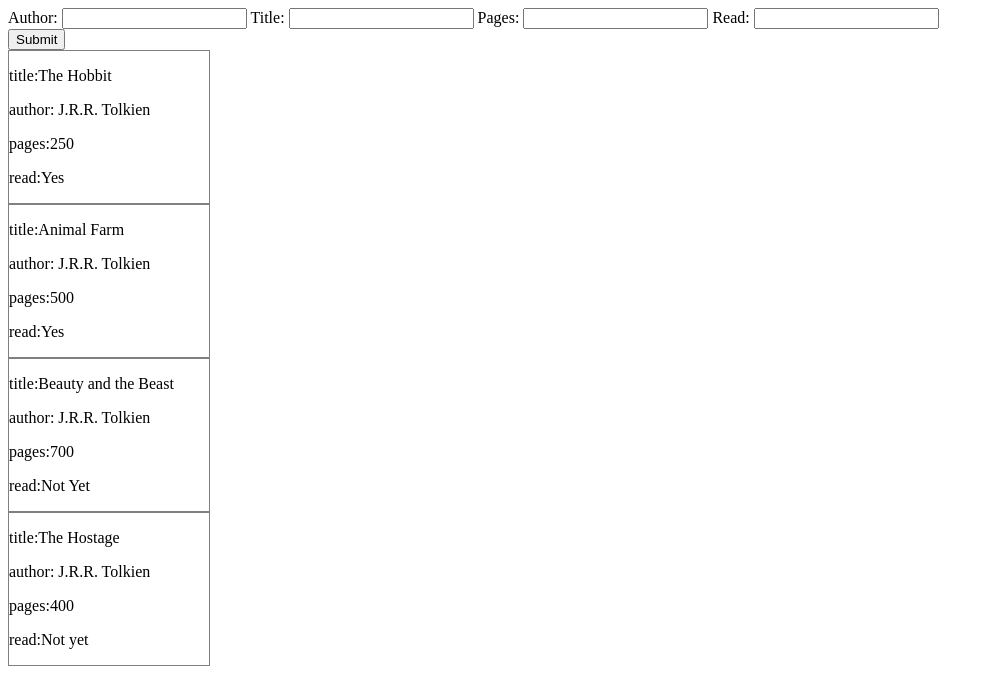
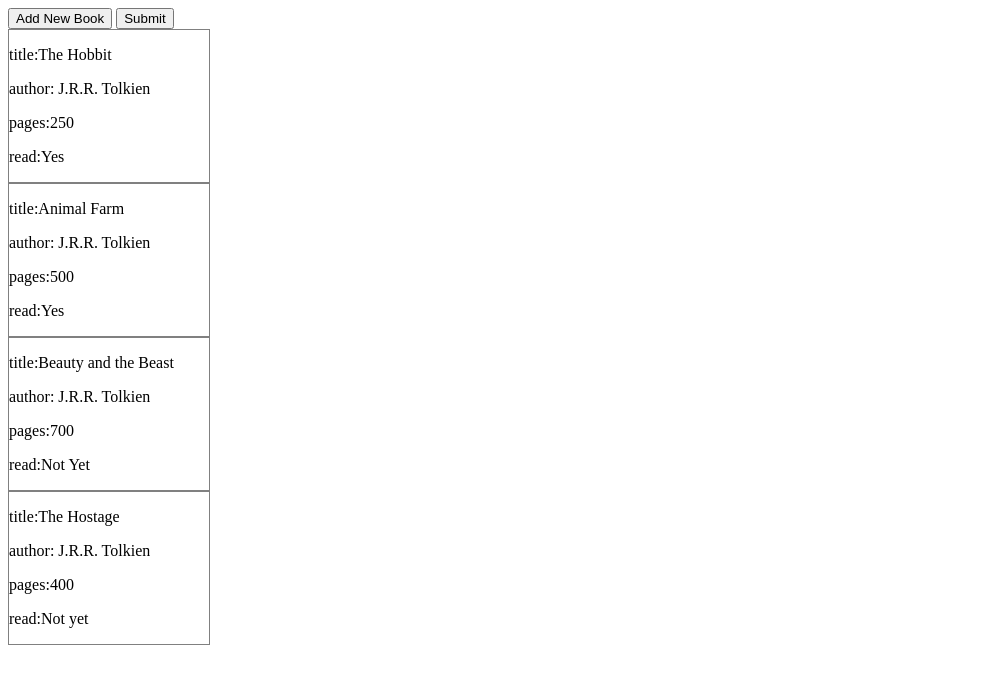
Before and after one commit to Bhekisile/Library-Project, a plain HTML site: page index.html in a window 1280 px wide. Shown: the whole page, without its empty margins (0-994 px from the left). Drawn offline with Linux system fonts and the light colour scheme.

Commit message:
Add a new book button that brings up a form

```diff
--- a/index.html
+++ b/index.html
@@ -8,7 +8,8 @@
     <link rel="stylesheet" href="style.css">
 </head>
 <body>
-    <form action="#">
+    <button class="newBook" onclick="showForm()">Add New Book</button>
+    <form id="newBook" style="display: none;">
         <label for="author">Author:</label>
         <input type="text" name="author" class="author" autocomplete="off">
         <label for="title">Title:</label>
--- a/main.js
+++ b/main.js
@@ -29,6 +29,10 @@ function displayBook() {
     })
 }
 
+function showForm() {
+  document.getElementById('newBook').style.display = 'block';
+}
+
 /*function intakeFormData() {
   let title = document.getElementsByName("title").value;
   let author = document.getElementsByName("author").value;
```
